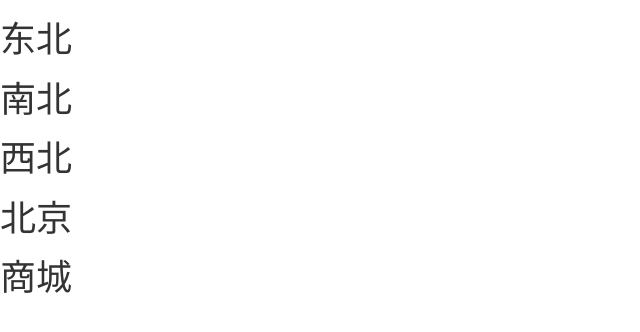
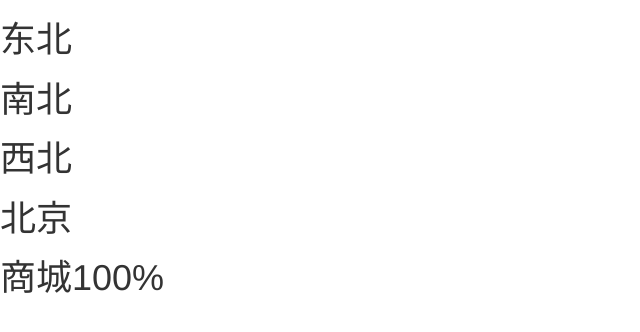
Before and after one commit to fqypt/test1, a plain HTML site: page index.html in a window 1280 px wide. Shown: the whole page, without its empty margins (0-640 px from the left). Drawn offline with nearby package versions, Linux system fonts and the light colour scheme.

```diff
--- a/index.html
+++ b/index.html
@@ -13,6 +13,6 @@
     <h1>南北</h1>
     <h1>西北</h1>
     <h1>北京</h1>
-    <h1>商城</h1>
+    <h1>商城100%</h1>
 </body>
 </html>
```
